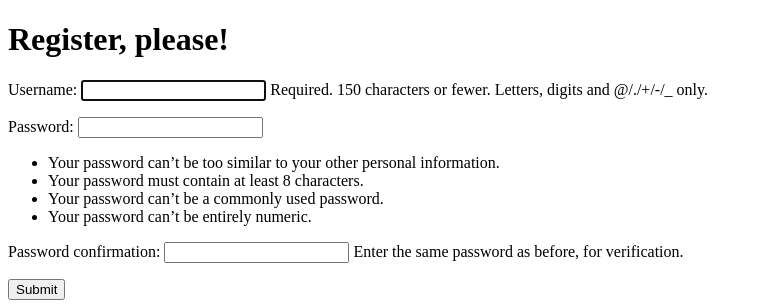
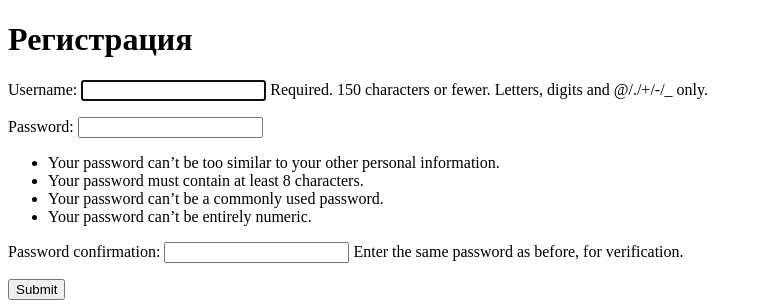
Before and after one commit to gich/beejoo_shop, a Django app: page /users/register/ in a window 1280 px wide. Shown: the top 304 px of the page, without its empty margins (0-762 px from the left). Run offline with Django 3.2, Linux system fonts and the light colour scheme.

Commit message:
simple view and simple registration

```diff
--- a/beejoo/sb_auth/templates/sb_auth/login.html
+++ b/beejoo/sb_auth/templates/sb_auth/login.html
@@ -6,7 +6,7 @@
 </head>
 <body>
 
-<h1>Hello. Log in, please!</h1>
+<h1>Представтесь пожалуйста</h1>
 
 <form action="{% url 'sb_auth:login' %}" method="POST">
     {% csrf_token %}
--- a/beejoo/sb_auth/templates/sb_auth/register.html
+++ b/beejoo/sb_auth/templates/sb_auth/register.html
@@ -6,7 +6,7 @@
 </head>
 <body>
 
-<h1>Register, please!</h1>
+<h1>Регистрация</h1>
 
 <form action="{% url 'sb_auth:register' %}" method="POST">
     {% csrf_token %}
```
